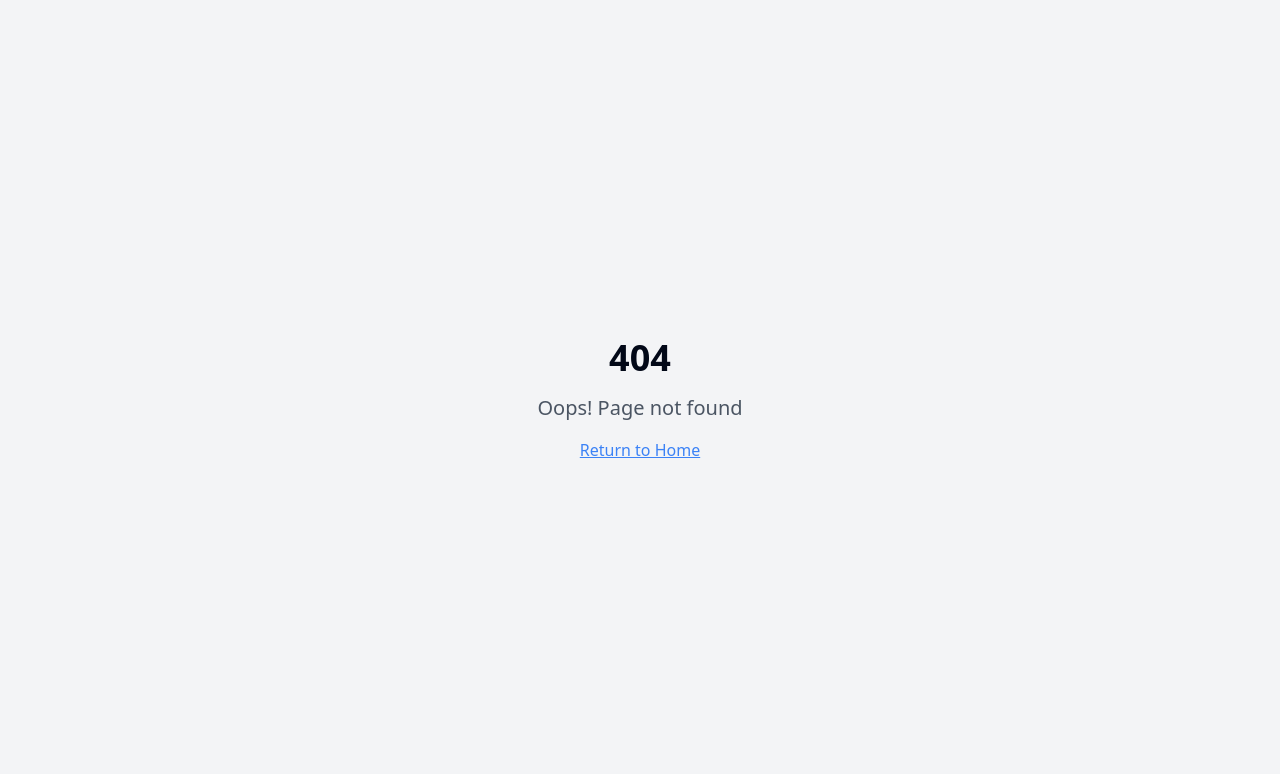
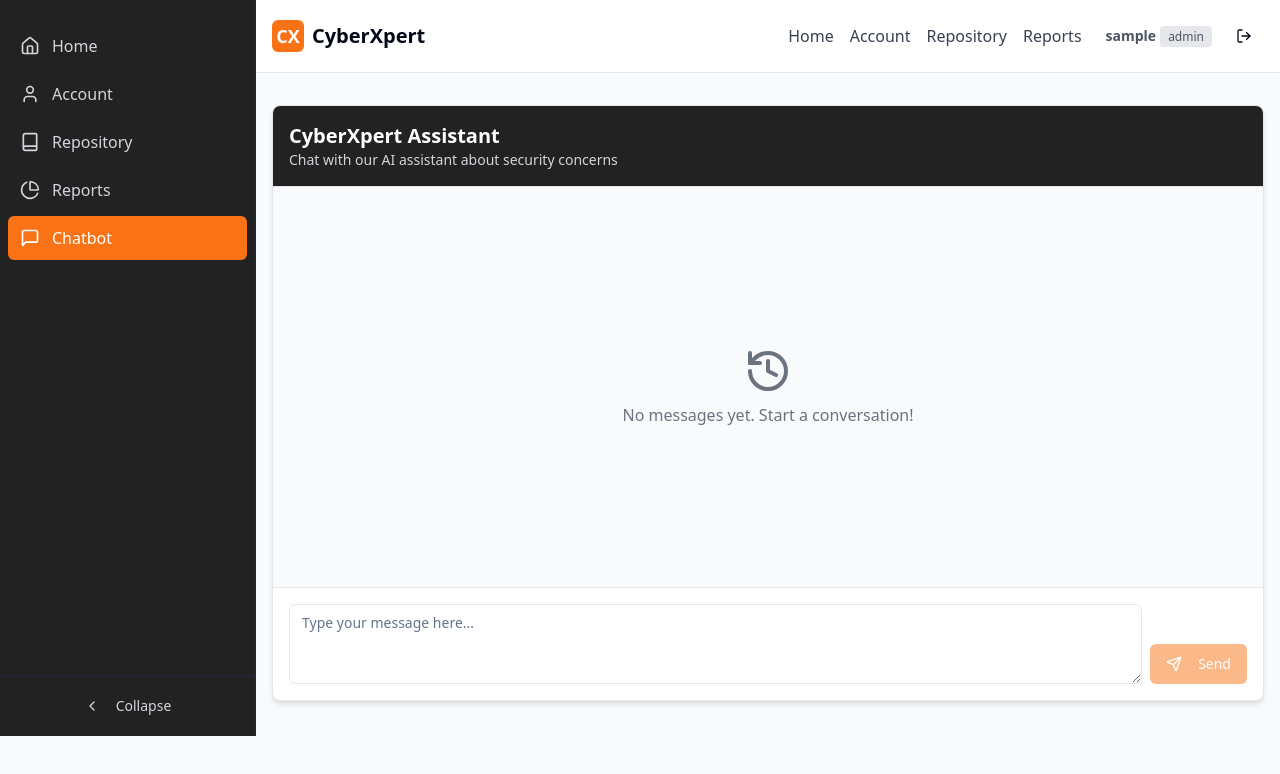
Before and after one commit to JadAlkallas/cyberxpert-senior, a React (Vite) app: page /chatbot in a window 1280 px wide. Before the commit this address had no page. Shown: the top 774 px of the page. Built offline with nearby package versions, Linux system fonts and the light colour scheme; sample sign-in values are in the browser's storage.

Commit message:
feat: Add chatbot page
Implement a chatbot page accessible after login, including a text input, submit button, chat history, and API request logging.

```diff
--- a/src/App.tsx
+++ b/src/App.tsx
@@ -16,6 +16,7 @@ import Home from "./pages/Home";
 import Account from "./pages/Account";
 import Repository from "./pages/Repository";
 import Reports from "./pages/Reports";
+import Chatbot from "./pages/Chatbot";
 import NotFound from "./pages/NotFound";
 
 const queryClient = new QueryClient();
@@ -51,6 +52,7 @@ const App = () => (
               <Route path="/account" element={<ProtectedRoute><Account /></ProtectedRoute>} />
               <Route path="/repository" element={<ProtectedRoute><Repository /></ProtectedRoute>} />
               <Route path="/reports" element={<ProtectedRoute><Reports /></ProtectedRoute>} />
+              <Route path="/chatbot" element={<ProtectedRoute><Chatbot /></ProtectedRoute>} />
 
               <Route path="*" element={<NotFound />} />
             </Routes>
--- a/src/components/layout/Sidebar.tsx
+++ b/src/components/layout/Sidebar.tsx
@@ -4,7 +4,7 @@ import { Link, useLocation } from "react-router-dom";
 import { cn } from "@/lib/utils";
 import { useAuth } from "@/context/AuthContext";
 import { Button } from "@/components/ui/button";
-import { Home, User, Book, PieChart, ChevronLeft, ChevronRight } from "lucide-react";
+import { Home, User, Book, PieChart, ChevronLeft, ChevronRight, MessageSquare } from "lucide-react";
 
 const Sidebar = () => {
   const { user } = useAuth();
@@ -19,6 +19,7 @@ const Sidebar = () => {
     { name: "Account", path: "/account", icon: <User className="h-5 w-5" /> },
     { name: "Repository", path: "/repository", icon: <Book className="h-5 w-5" /> },
     { name: "Reports", path: "/reports", icon: <PieChart className="h-5 w-5" /> },
+    { name: "Chatbot", path: "/chatbot", icon: <MessageSquare className="h-5 w-5" /> },
   ];
 
   return (
--- /dev/null
+++ b/src/pages/Chatbot.tsx
@@ -0,0 +1,174 @@
+
+import { useState, useEffect } from "react";
+import { useAuth } from "@/context/AuthContext";
+import { toast } from "@/components/ui/sonner";
+import { Send, History } from "lucide-react";
+import { Button } from "@/components/ui/button";
+import { Textarea } from "@/components/ui/textarea";
+import Header from "@/components/layout/Header";
+import Sidebar from "@/components/layout/Sidebar";
+
+// Types for our chat messages
+interface ChatMessage {
+  id: string;
+  content: string;
+  sender: "user" | "bot";
+  timestamp: Date;
+}
+
+const Chatbot = () => {
+  const { user } = useAuth();
+  const [message, setMessage] = useState("");
+  const [chatHistory, setChatHistory] = useState<ChatMessage[]>([]);
+  const [isLoading, setIsLoading] = useState(false);
+
+  // Load chat history from localStorage on component mount
+  useEffect(() => {
+    const storedHistory = localStorage.getItem("cyberxpert-chat-history");
+    if (storedHistory && user) {
+      try {
+        const parsedHistory = JSON.parse(storedHistory);
+        // Only load messages for the current user
+        const userHistory = parsedHistory[user.id] || [];
+        setChatHistory(userHistory);
+      } catch (error) {
+        console.error("Error loading chat history:", error);
+        toast.error("Failed to load chat history");
+      }
+    }
+  }, [user]);
+
+  // Save chat history to localStorage whenever it changes
+  useEffect(() => {
+    if (user && chatHistory.length > 0) {
+      const allHistory = JSON.parse(localStorage.getItem("cyberxpert-chat-history") || "{}");
+      allHistory[user.id] = chatHistory;
+      localStorage.setItem("cyberxpert-chat-history", JSON.stringify(allHistory));
+    }
+  }, [chatHistory, user]);
+
+  const handleSubmit = async (e: React.FormEvent) => {
+    e.preventDefault();
+
+    if (!message.trim()) return;
+
+    // Create a new user message
+    const userMessage: ChatMessage = {
+      id: Date.now().toString(),
+      content: message,
+      sender: "user",
+      timestamp: new Date(),
+    };
+
+    // Update chat with user message
+    setChatHistory((prev) => [...prev, userMessage]);
+    setMessage("");
+    setIsLoading(true);
+
+    try {
+      // Simulate API call (in a real app, this would call your backend)
+      await new Promise(resolve => setTimeout(resolve, 1000));
+
+      // For now, create a mock response
+      // In a real implementation, this would come from your backend
+      const botResponse: ChatMessage = {
+        id: (Date.now() + 1).toString(),
+        content: `I received your message: "${message}".\nThis is a simulated response from the CyberXpert assistant. In a production environment, this would connect to an actual API.`,
+        sender: "bot",
+        timestamp: new Date(),
+      };
+
+      setChatHistory((prev) => [...prev, botResponse]);
+      toast.success("Response received");
+    } catch (error) {
+      console.error("Error sending message:", error);
+      toast.error("Failed to get response");
+    } finally {
+      setIsLoading(false);
+    }
+  };
+
+  const formatDate = (date: Date): string => {
+    return new Date(date).toLocaleString(undefined, {
+      hour: '2-digit',
+      minute: '2-digit',
+      month: 'short',
+      day: 'numeric'
+    });
+  };
+
+  return (
+    <div className="flex min-h-screen bg-gray-50">
+      <Sidebar />
+      <div className="flex flex-col flex-1">
+        <Header />
+
+        <main className="flex-1 container max-w-5xl mx-auto px-4 py-8">
+          <div className="bg-white rounded-lg shadow-md overflow-hidden border border-gray-200">
+            <div className="p-4 border-b border-gray-200 bg-cyber-dark-gray text-white">
+              <h1 className="text-xl font-bold">CyberXpert Assistant</h1>
+              <p className="text-sm text-gray-300">Chat with our AI assistant about security concerns</p>
+            </div>
+
+            {/* Chat history */}
+            <div className="p-4 h-[400px] overflow-y-auto bg-gray-50">
+              {chatHistory.length === 0 ? (
+                <div className="flex flex-col items-center justify-center h-full text-gray-500">
+                  <History className="h-12 w-12 mb-2" />
+                  <p>No messages yet. Start a conversation!</p>
+                </div>
+              ) : (
+                <div className="space-y-4">
+                  {chatHistory.map((chat) => (
+                    <div
+                      key={chat.id}
+                      className={`flex ${chat.sender === "user" ? "justify-end" : "justify-start"}`}
+                    >
+                      <div
+                        className={`rounded-lg p-3 max-w-[80%] ${
+                          chat.sender === "user"
+                            ? "bg-cyber-orange text-white"
+                            : "bg-white border border-gray-200"
+                        }`}
+                      >
+                        <div className="whitespace-pre-wrap">{chat.content}</div>
+                        <div className={`text-xs mt-1 ${
+                          chat.sender === "user" ? "text-gray-200" : "text-gray-500"
+                        }`}>
+                          {formatDate(chat.timestamp)}
+                        </div>
+                      </div>
+                    </div>
+                  ))}
+                </div>
+              )}
+            </div>
+
+            {/* Message input */}
+            <form onSubmit={handleSubmit} className="p-4 border-t border-gray-200">
+              <div className="flex space-x-2">
+                <Textarea
+                  value={message}
+                  onChange={(e) => setMessage(e.target.value)}
+                  placeholder="Type your message here..."
+                  className="flex-1 min-h-[80px]"
+                  disabled={isLoading}
+                />
+                <Button
+                  type="submit"
+                  className="self-end bg-cyber-orange hover:bg-cyber-orange/90"
+                  disabled={isLoading || !message.trim()}
+                >
+                  <Send className="h-5 w-5" />
+                  <span className="ml-2">Send</span>
+                </Button>
+              </div>
+            </form>
+          </div>
+        </main>
+      </div>
+    </div>
+  );
+};
+
+export default Chatbot;
```
